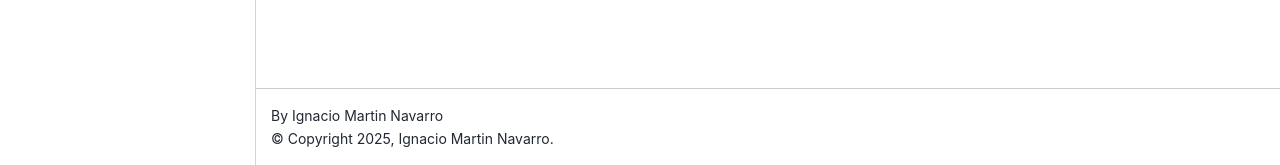
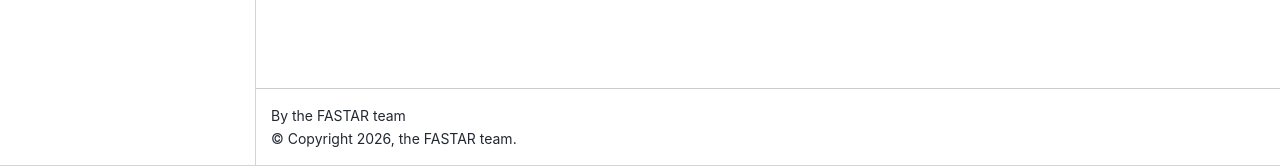
Before and after one commit to inavarro/fastar, a Sphinx documentation site: the page built from docs/index.rst, in a window 1280 px wide. Shown: the part 734-900 px from the top of the page. Built offline with Sphinx 7.4.7 and the Sphinx Book theme 1.1.4, drawn with Linux system fonts in a browser that asks for light colours.

Commit message:
Add FASTAR team

```diff
--- a/docs/conf.py
+++ b/docs/conf.py
@@ -13,13 +13,15 @@
 # import sys
 # sys.path.insert(0, os.path.abspath('.'))
 from importlib.metadata import version as importlib_metadata_version
+import warnings
 
+warnings.filterwarnings('ignore', message='Unable to import Axes3D')
 
 # -- Project information -----------------------------------------------------
 
-project = 'FaStar'
-copyright = '2025, Ignacio Martin Navarro'
-author = 'Ignacio Martin Navarro'
+project = 'FASTAR'
+copyright = '2026, the FASTAR team'
+author = 'the FASTAR team'
 
 # The full version, including alpha/beta/rc tags
 # release = '__project_release__'
@@ -93,6 +95,8 @@
 # a list of builtin themes.
 #
 html_theme = 'sphinx_book_theme'
+pygments_style = 'github-dark'
+pygments_dark_style = 'github-dark'
 
 # Add any paths that contain custom static files (such as style sheets) here,
 # relative to this directory. They are copied after the builtin static files,
```
Also changed, not shown: 1 other file.
